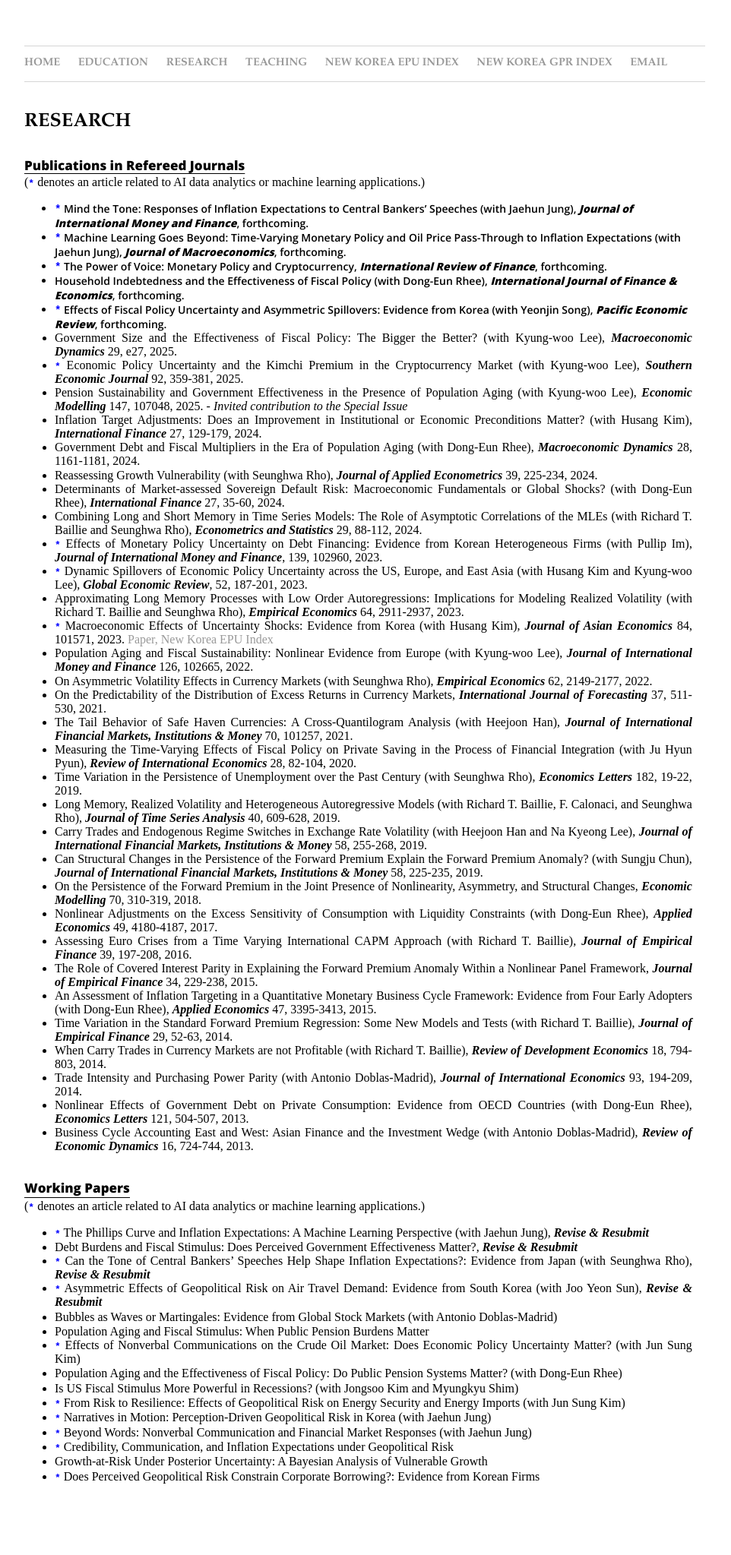
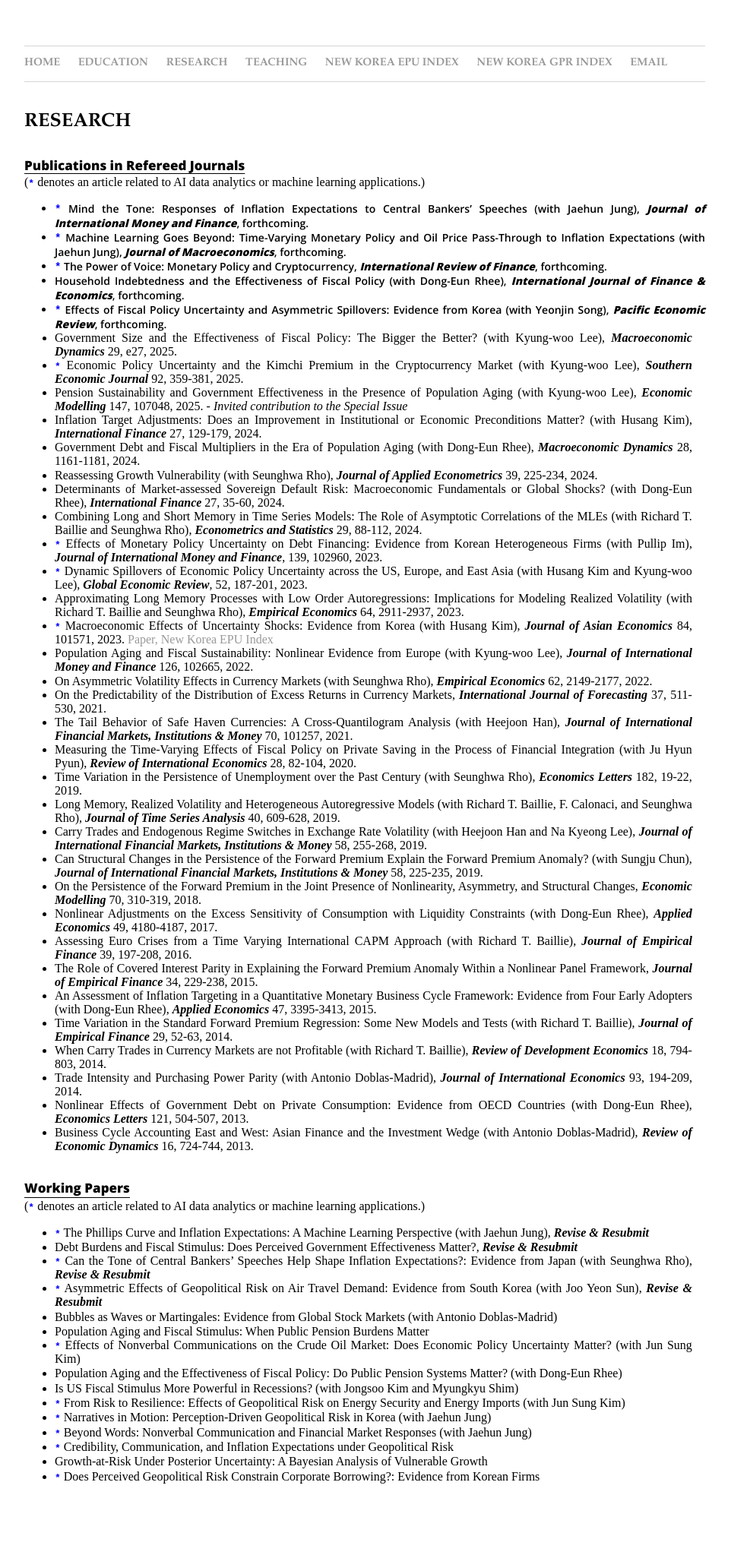
Before and after one commit to dooyeoncho/dooyeoncho.github.io, a Jekyll site: the page built from pages/research.html, in a window 1280 px wide. Shown: the whole page at 76% size, without its empty margins (160-1122 px from the left). Built offline with Jekyll 4.4.1, drawn with Linux system fonts in a browser that asks for light colours.

Commit message:
Update research.html

```diff
--- a/pages/research.html
+++ b/pages/research.html
@@ -23,7 +23,6 @@ span.highlight-title {
   text-align:justify;
   display: inline !important;  /* force override */
   width: auto !important;
-  text-align: left !important;
 }
 </style>
 
```
